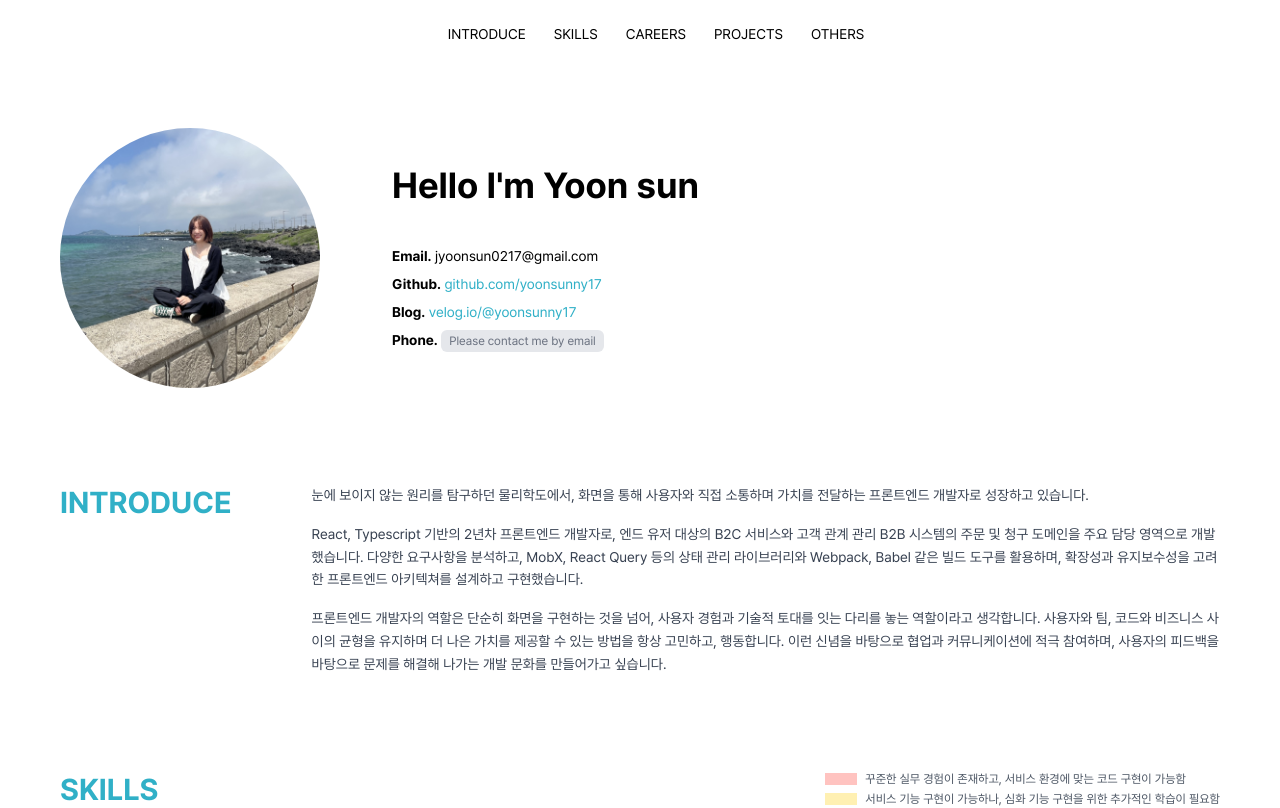
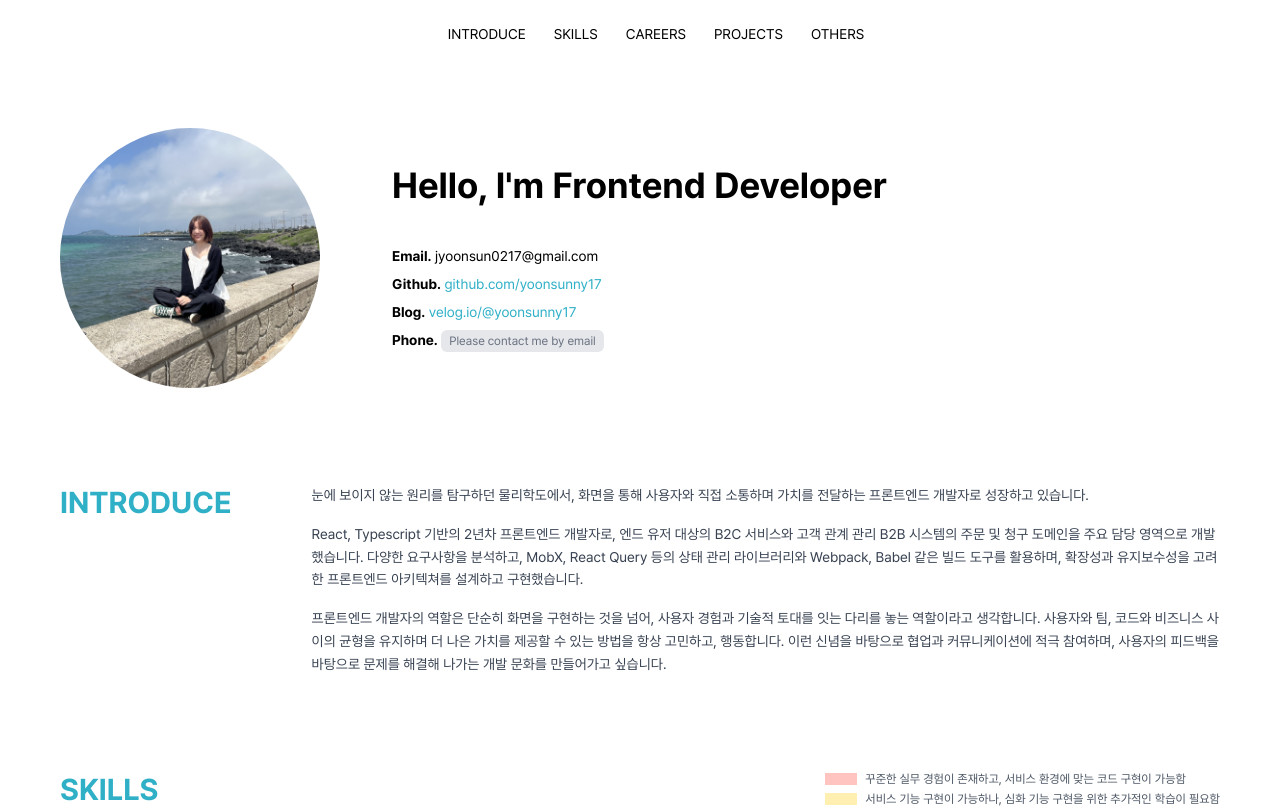
Before and after one commit to yoonsunny17/imsunny, a Next.js app: page /imsunny/ in a window 1280 px wide. Shown: the top 808 px of the page. Built offline with nearby package versions, Linux system fonts and the light colour scheme.

Commit message:
Fix Navbar item active state and add typewriter effect to main header

```diff
--- /dev/null
+++ b/src/components/common/Typewriter.tsx
@@ -0,0 +1,60 @@
+"use client";
+
+import React, { useEffect, useState } from "react";
+
+const Typewriter = () => {
+  const basePhrase = "Hello, I'm ";
+
+  const [currPhrase, setCurrPhrase] = useState(""); // 현재 화면에 보이는 문구
+  const [phraseIdx, setPhraseIdx] = useState(0); // 현재 타이핑 중인 문구 인덱스
+  const [isDeleting, setIsDeleting] = useState(false); // 삭제 중인지 확인
+
+  useEffect(() => {
+    // 반복해서 나올 문구들
+    const phrases = [
+      "Yoon Sun",
+      "Frontend Developer",
+      "Crafting User Experiences",
+      "Passionate Communicator",
+      "Eager to Learn",
+      "Creative Thinker",
+    ];
+
+    const handleTyping = () => {
+      const fullPhrase =
+        basePhrase + (isDeleting ? basePhrase : "") + phrases[phraseIdx];
+      const currLength = currPhrase.length;
+
+      // 타이핑 완료했으면, 기다렸다가 삭제 단계 진행
+      if (!isDeleting && currLength === fullPhrase.length) {
+        setTimeout(() => setIsDeleting(true), 2000);
+        return;
+      }
+
+      // 삭제 완료했으면, 그 다음 문구로 넘어가기
+      if (isDeleting && currLength === basePhrase.length) {
+        setIsDeleting(false);
+        setPhraseIdx((prev) => (prev + 1) % phrases.length);
+        return;
+      }
+
+      const nextPhrases = isDeleting
+        ? currPhrase.slice(0, -1)
+        : fullPhrase.slice(0, currLength + 1);
+
+      setCurrPhrase(nextPhrases);
+    };
+
+    const timer = setTimeout(handleTyping, isDeleting ? 50 : 100);
+    return () => clearTimeout(timer);
+  }, [currPhrase, isDeleting, phraseIdx]);
+
+  return (
+    <div className="text-4xl font-bold">
+      {currPhrase}
+      <span className="animate-blink">|</span>
+    </div>
+  );
+};
+
+export default Typewriter;
--- a/src/components/navbar/Navbar.tsx
+++ b/src/components/navbar/Navbar.tsx
@@ -7,6 +7,7 @@ const TOP_OFFSET = 66;
 
 const Navbar = () => {
   const [showBackground, setShowBackground] = useState(false);
+  const [activeItem, setActiveItem] = useState<string>("");
 
   useEffect(() => {
     const handleScroll = () => {
@@ -48,11 +49,31 @@ const Navbar = () => {
             gap-7
           "
         >
-          <NavbarItem label="INTRODUCE" />
-          <NavbarItem label="SKILLS" />
-          <NavbarItem label="CAREERS" />
-          <NavbarItem label="PROJECTS" />
-          <NavbarItem label="OTHERS" />
+          <NavbarItem
+            label="INTRODUCE"
+            setActiveItem={setActiveItem}
+            isActive={activeItem === "INTRODUCE"}
+          />
+          <NavbarItem
+            label="SKILLS"
+            setActiveItem={setActiveItem}
+            isActive={activeItem === "SKILLS"}
+          />
+          <NavbarItem
+            label="CAREERS"
+            setActiveItem={setActiveItem}
+            isActive={activeItem === "CAREERS"}
+          />
+          <NavbarItem
+            label="PROJECTS"
+            setActiveItem={setActiveItem}
+            isActive={activeItem === "PROJECTS"}
+          />
+          <NavbarItem
+            label="OTHERS"
+            setActiveItem={setActiveItem}
+            isActive={activeItem === "OTHERS"}
+          />
         </div>
       </div>
     </nav>
--- a/src/components/navbar/NavbarItem.tsx
+++ b/src/components/navbar/NavbarItem.tsx
@@ -2,11 +2,31 @@ import React from "react";
 
 interface NavbarItemProps {
   label: string;
+  setActiveItem: (item: string) => void;
+  isActive: boolean;
 }
 
-const NavbarItem: React.FC<NavbarItemProps> = ({ label }) => {
+const NavbarItem: React.FC<NavbarItemProps> = ({
+  label,
+  setActiveItem,
+  isActive,
+}) => {
+  const scrollToSection = (sectionId: string) => {
+    const element = document.getElementById(sectionId);
+    if (element) {
+      element.scrollIntoView({ behavior: "smooth" });
+    }
+  };
   return (
-    <div className="text-sm cursor-pointer hover:text-[#30B0C7] transition">
+    <div
+      className={`text-sm cursor-pointer transition ${
+        isActive ? "text-[#30B0C7]" : "hover:text-[#30B0C7]"
+      }`}
+      onClick={() => {
+        setActiveItem(label);
+        scrollToSection(label);
+      }}
+    >
       {label}
     </div>
   );
--- a/src/components/resume/Awards.tsx
+++ b/src/components/resume/Awards.tsx
@@ -43,7 +43,7 @@ const AwardInfo: React.FC<AwardInfoProps> = ({
 
 const AwardSection = () => {
   return (
-    <section className="flex flex-col gap-8">
+    <section id="OTHERS" className="scroll-mt-32 flex flex-col gap-8">
       <CategoryTitle title="AWARDS" />
       <div className="flex flex-col gap-8 border-l-2 border-gray-200 pl-6">
         {resumeData.awards.map((award, idx) => (
--- a/src/components/resume/Careers.tsx
+++ b/src/components/resume/Careers.tsx
@@ -50,7 +50,7 @@ const CareerInfo: React.FC<CareerInfoProps> = ({
 
 const CareerSection = () => {
   return (
-    <section className="flex flex-col gap-8">
+    <section id="CAREERS" className="scroll-mt-32 flex flex-col gap-8">
       <CategoryTitle title="CAREERS" />
       <div className="border-l-2 border-gray-200 pl-6">
         {resumeData.careers.map((career, idx) => (
--- a/src/components/resume/Introduce.tsx
+++ b/src/components/resume/Introduce.tsx
@@ -4,7 +4,7 @@ import { resumeData } from "@/data/resumeData";
 
 const IntroduceSection = () => {
   return (
-    <section className="flex flex-row gap-20">
+    <section id="INTRODUCE" className="scroll-mt-32 flex flex-row gap-20">
       <CategoryTitle title="INTRODUCE" />
       <div className="flex flex-col gap-4">
         {resumeData.introduce.descriptions.map((description, idx) => (
--- a/src/components/resume/Profile.tsx
+++ b/src/components/resume/Profile.tsx
@@ -1,5 +1,6 @@
 import Image from "next/image";
 import React from "react";
+import Typewriter from "../common/Typewriter";
 
 const ProfileSection = () => {
   return (
@@ -15,9 +16,7 @@ const ProfileSection = () => {
       <div className="flex flex-col gap-10">
         {/* title */}
         {/* // TODO: typewriter effect 추가 */}
-        <p className="font-bold text-4xl">
-          Hello I&apos;m <span>Yoon sun</span>
-        </p>
+        <Typewriter />
         {/* body */}
         <div className="space-y-2 text-lg">
           {/* email */}
--- a/src/components/resume/Projects.tsx
+++ b/src/components/resume/Projects.tsx
@@ -101,7 +101,7 @@ const ProjectInfo: React.FC<ProjectInfoProps> = ({
 
 const ProjectsSection = () => {
   return (
-    <section className="flex flex-col gap-8">
+    <section id="PROJECTS" className="scroll-mt-32 flex flex-col gap-8">
       <CategoryTitle title="PROJECTS" />
       <div className="flex flex-col gap-8 border-l-2 border-gray-200 pl-6">
         {resumeData.projects.map((project, idx) => (
--- a/src/components/resume/Skills.tsx
+++ b/src/components/resume/Skills.tsx
@@ -68,7 +68,7 @@ const SkillCategory: React.FC<SkillCategoryProps> = ({ title, skills }) => {
 
 const SkillSection = () => {
   return (
-    <section className="flex flex-col gap-8">
+    <section id="SKILLS" className="scroll-mt-32 flex flex-col gap-8">
       <div className="flex flex-row justify-between">
         <CategoryTitle title="SKILLS" />
         <div className="flex flex-col gap-1">
--- a/tailwind.config.ts
+++ b/tailwind.config.ts
@@ -15,6 +15,15 @@ export default {
       fontFamily: {
         pretendard: ["Pretendard", "sans-serif"],
       },
+      animation: {
+        blink: "blink 1s step-end infinite",
+      },
+      keyframes: {
+        blink: {
+          "0% 100%": { opacity: "1" },
+          "50%": { opacity: "0" },
+        },
+      },
     },
   },
   plugins: [],
```
